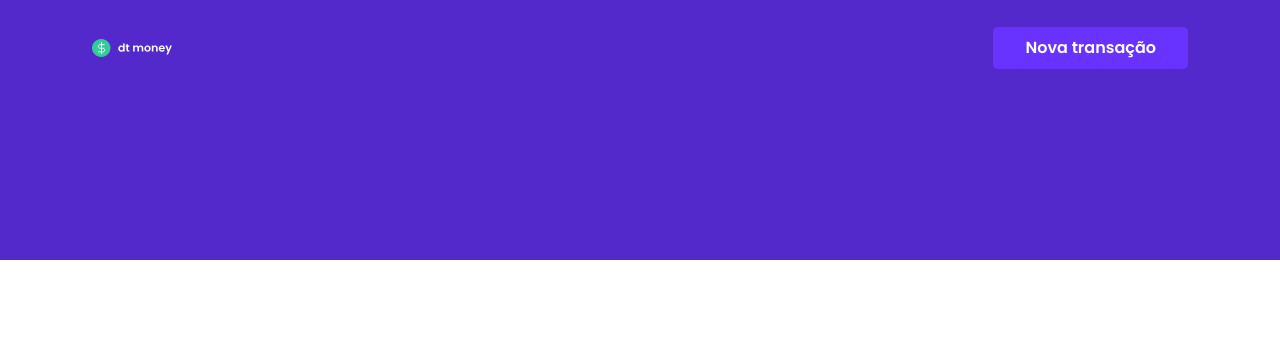
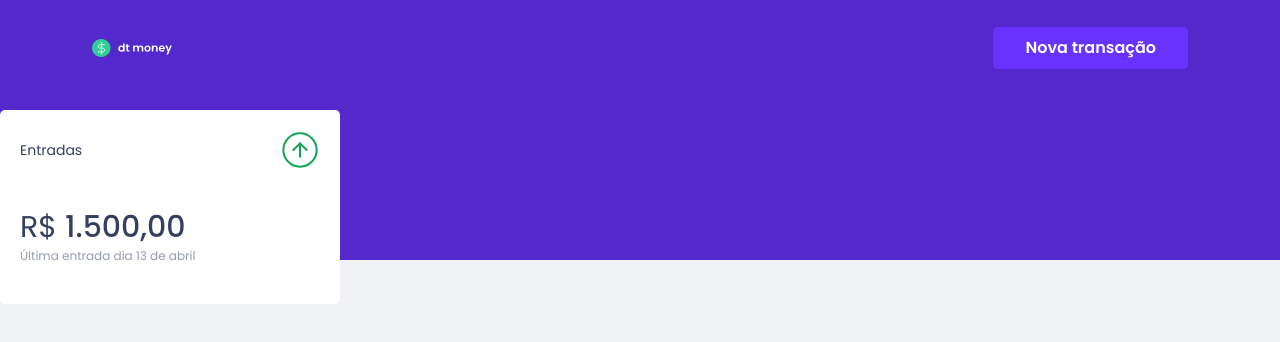
Before and after one commit to EstherMarie/dtmoney, a Next.js app: page / in a window 1280 px wide. Shown: the top 342 px of the page. Built offline with nearby package versions, Linux system fonts and the light colour scheme.

Commit message:
inicia a personalização do card

```diff
--- /dev/null
+++ b/src/components/Card/Card.ts
@@ -0,0 +1,54 @@
+import styled from "styled-components";
+
+export const StyledCard = styled.div`
+  width: 300px;
+  /* height: 200px; */
+
+  position: relative;
+  top: -150px;
+
+  border-radius: 5px;
+
+  padding: 20px 20px 42px;
+
+  color: var(--title);
+  background-color: var(--white);
+
+  display: flex;
+  flex-direction: column;
+  justify-content: space-between;
+
+  .card-header {
+    display: flex;
+    justify-content: space-between;
+    align-items: center;
+
+    .title {
+      font-size: 14px;
+    }
+
+    .icon {
+      width: 40px;
+      height: 40px;
+    }
+  }
+
+  .card-body {
+    margin-top: 35px;
+
+    .cash {
+      font-size: 30px;
+      line-height: 45px;
+
+      span {
+        font-weight: 500;
+      }
+    }
+
+    .text {
+      font-size: 12px;
+      line-height: 12px;
+      color: var(--text);
+    }
+  }
+`
--- /dev/null
+++ b/src/components/Card/index.tsx
@@ -0,0 +1,35 @@
+import Image from "next/image";
+import React from "react";
+import { StyledCard } from "./Card";
+import iconEntradas from "../../../public/icons/Entradas.svg";
+
+interface CardProps {
+  title: string;
+  cash: string | number;
+  icon: string;
+  date: string;
+}
+
+export function Card({
+  title,
+  cash = "1.500,00",
+  icon = iconEntradas,
+  date = "13 de abril",
+}: CardProps) {
+  return (
+    <StyledCard>
+      <div className="card-header">
+        <div className="title">{(title = "Entradas")}</div>
+        <div className="icon">
+          <Image src={icon} alt="" />
+        </div>
+      </div>
+      <div className="card-body">
+        <div className="cash">
+          R$ <span> {cash}</span>
+        </div>
+        <div className="text">Última entrada dia {date}</div>
+      </div>
+    </StyledCard>
+  );
+}
--- a/src/pages/index.tsx
+++ b/src/pages/index.tsx
@@ -2,6 +2,7 @@ import type { NextPage } from "next";
 import Head from "next/head";
 import Image from "next/image";
 import { Header } from "../styles/Home";
+import { Card } from "../components/Card";
 
 const Home: NextPage = () => {
   return (
@@ -30,7 +31,9 @@ const Home: NextPage = () => {
           </button>
         </div>
       </Header>
-      <main></main>
+      <main>
+        <Card />
+      </main>
     </>
   );
 };
--- a/src/styles/globals.ts
+++ b/src/styles/globals.ts
@@ -25,5 +25,6 @@ export const GlobalStyles = createGlobalStyle`
 
   body {
     font-family: var(--font-title);
+    background-color: var(--background);
   }
 `
```
